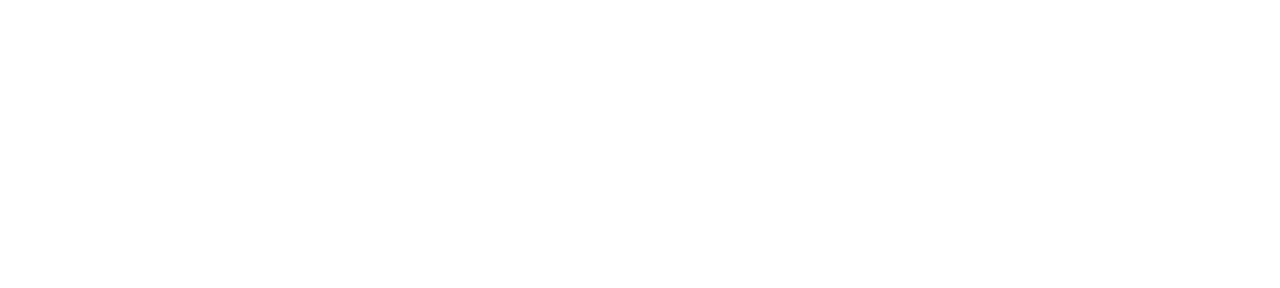
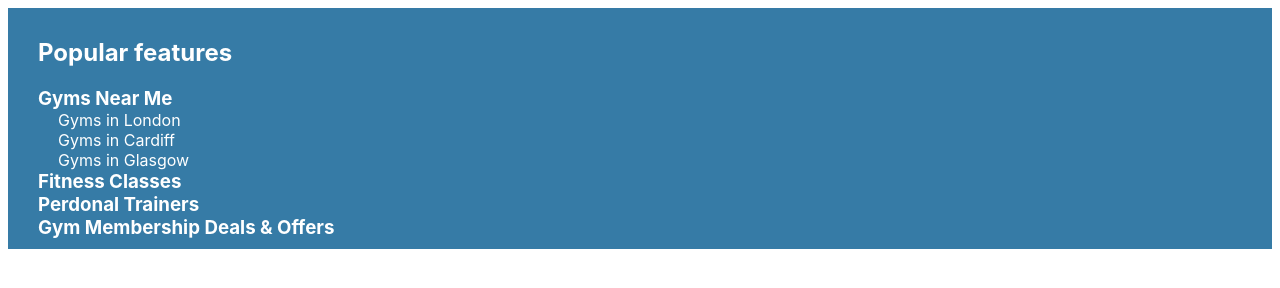
Before and after one commit to catlirex/boolean-uk-html-gymtastic, a website: page index.html in a window 1280 px wide. Drawn offline with Linux system fonts and the light colour scheme.

Commit message:
footer added

```diff
--- a/index.html
+++ b/index.html
@@ -5,11 +5,38 @@
     <meta name="viewport" content="width=device-width, initial-scale=1.0" />
     <meta http-equiv="X-UA-Compatible" content="ie=edge" />
     <title>Gym</title>
+    <style>
+      body {
+        font-family: -apple-system, BlinkMacSystemFont, "Segoe UI", Roboto,
+          Oxygen, Ubuntu, Cantarell, "Open Sans", "Helvetica Neue", sans-serif;
+      }
+      .footer {
+        background-color: #367ba6;
+        color: white;
+        padding: 10px 30px;
+      }
+      .footer p,
+      .footer h3 {
+        margin: 0;
+      }
+      .footer p {
+        padding-left: 20px;
+      }
+    </style>
   </head>
   <body>
     <div class="nav-bar"></div>
     <div class="content"></div>
     <div class="follow-us"></div>
-    <div class="footer"></div>
+    <div class="footer">
+      <h2>Popular features</h2>
+      <h3>Gyms Near Me</h3>
+      <p>Gyms in London</p>
+      <p>Gyms in Cardiff</p>
+      <p>Gyms in Glasgow</p>
+      <h3>Fitness Classes</h3>
+      <h3>Perdonal Trainers</h3>
+      <h3>Gym Membership Deals & Offers</h3>
+    </div>
   </body>
 </html>
```
